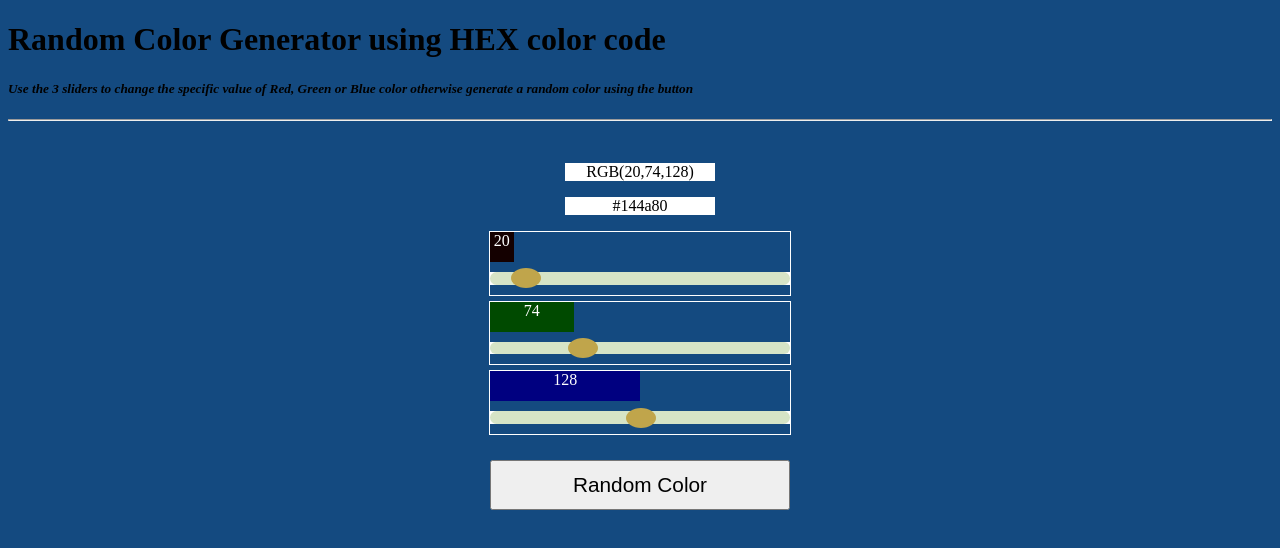
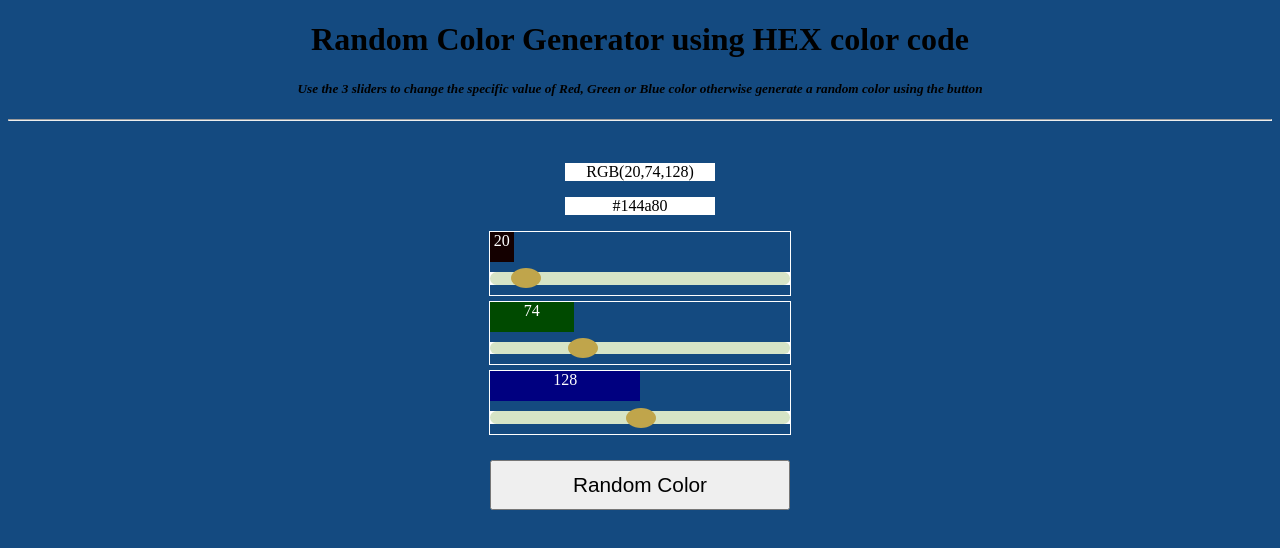
Before and after one commit to msaligs/rgb2hex, a plain HTML site: page index.html in a window 1280 px wide. Drawn offline with Linux system fonts and the light colour scheme.

Commit message:
Update style.css

```diff
--- a/style.css
+++ b/style.css
@@ -76,3 +76,8 @@ p {
     transform: translateX(-50%);
     margin: 20px auto;
 }
+
+h1,h5 {
+    position:relative;
+    text-align:center;
+}
```
